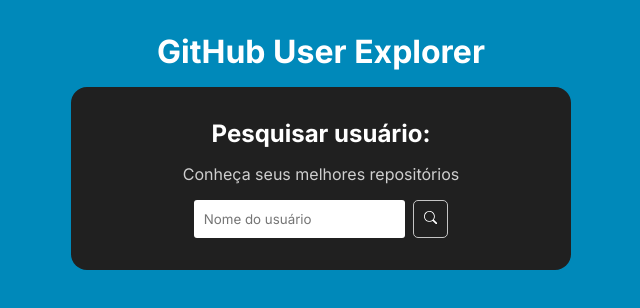
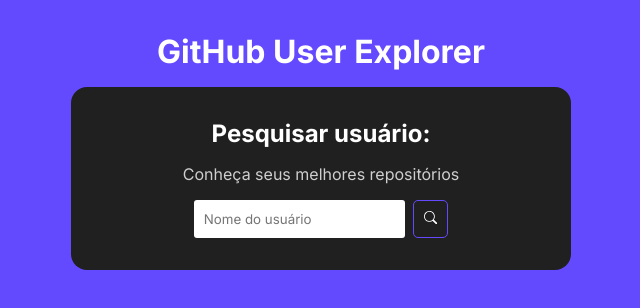
Before and after one commit to slvsccp/GitHub-User-Explorer, a React (Vite) app: page / in a window 1280 px wide. Shown: the top 308 px of the page, without its empty margins (319-959 px from the left). Built offline with nearby package versions, Linux system fonts and the light colour scheme.

Commit message:
estilos do usuario

```diff
--- a/src/components/Search.module.css
+++ b/src/components/Search.module.css
@@ -26,7 +26,7 @@
 
     & button {
       background-color: transparent;
-      border: 1px solid #c4c4c4;
+      border: 1px solid #644aff;
       border-radius: 5px;
       cursor: pointer;
     }
--- a/src/components/User.tsx
+++ b/src/components/User.tsx
@@ -3,6 +3,8 @@
 import {MdLocationPin} from "react-icons/md";
 
 import { Link } from "react-router-dom";
+
+import classes from './User.module.css'
 
 const User = ({
   login,
@@ -12,23 +14,23 @@
   location
 }: UserProps) => {
   return (
-    <div>
+    <div className={classes.user}>
       <img src={avatar_url} alt={login} />
       <h2>{login}</h2>
       {location && (
-        <p>
+        <p className={classes.location}>
           <MdLocationPin />
           <span>{location}</span>
         </p>
       )}
-      <div>
+      <div className={classes.stats}>
         <div>
           <p>Seguidores:</p>
-          <p>{followers}</p>
+          <p className={classes.number}>{followers}</p>
         </div>
         <div>
           <p>Seguindo:</p>
-          <p>{following}</p>
+          <p className={classes.number}>{following}</p>
         </div>
       </div>
       <Link to={`/repos/${login}`}>Ver melhores projetos</Link>
--- a/src/index.css
+++ b/src/index.css
@@ -7,7 +7,7 @@
 }
 
 body {
-  background-color: #0089ba;
+  background-color: #644aff;
   padding: 2rem;
 }
 
```
